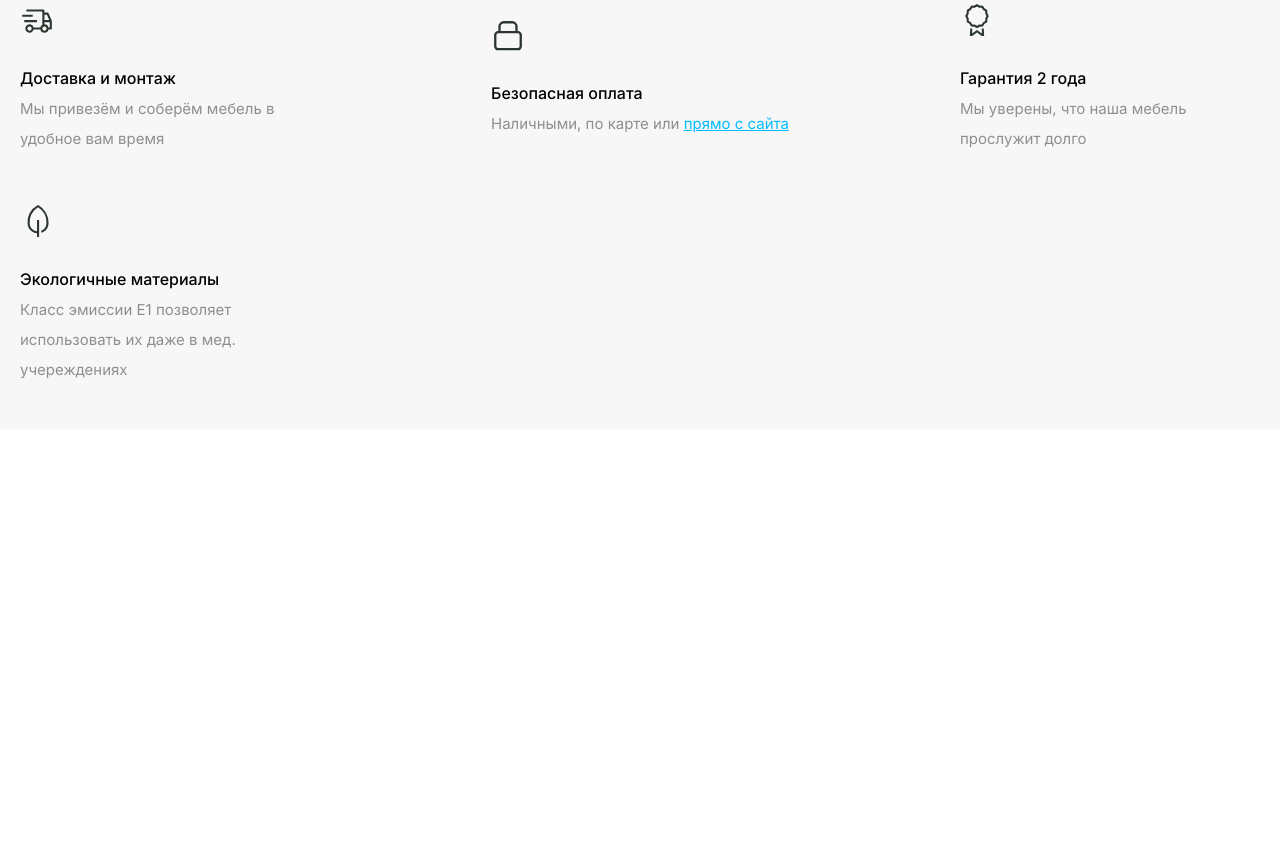
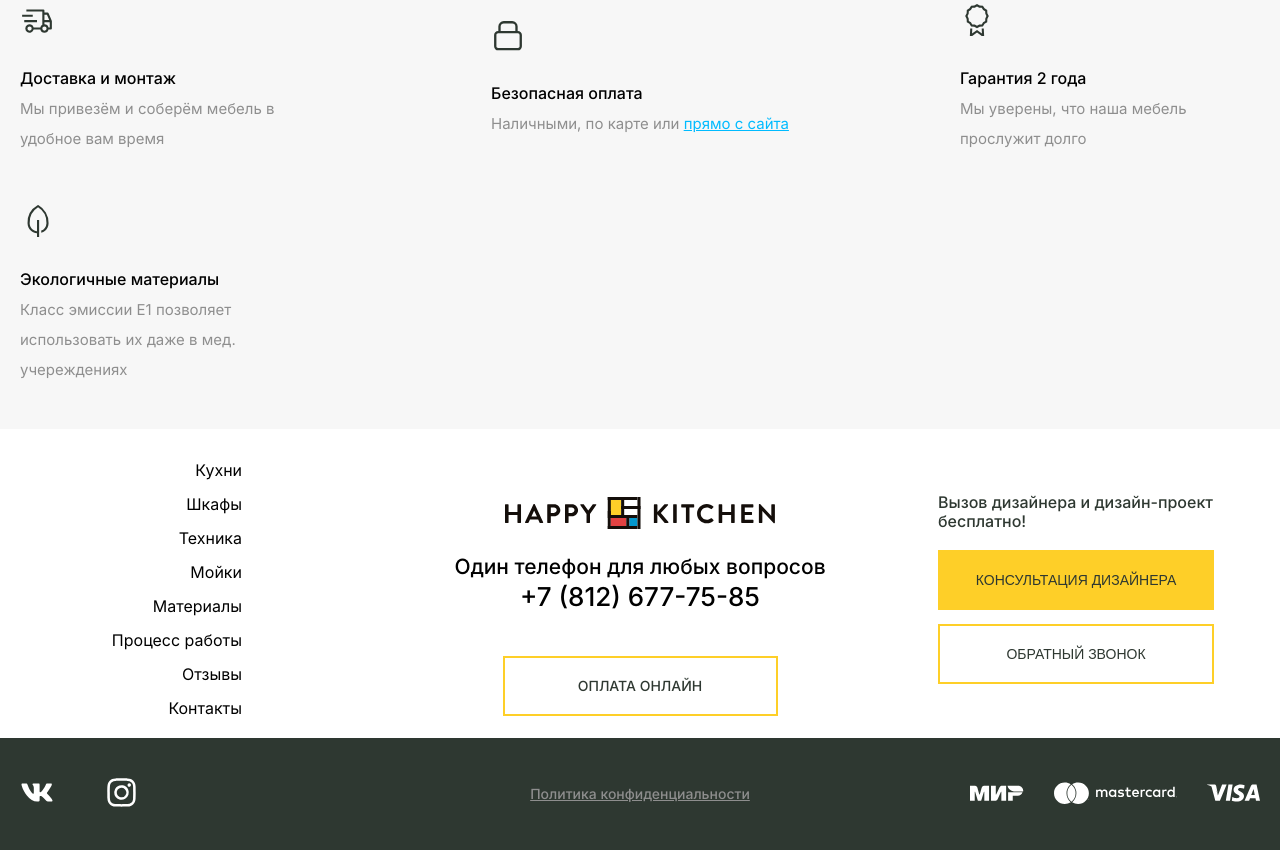
Before and after one commit to adwin-agency/happy-new, a website: page app/contacts.html in a window 1280 px wide. Shown: the part 1000-1850 px from the top of the page. Before the commit the page ends 1429 px from the top, so only its background shows below. Drawn offline with Linux system fonts and the light colour scheme.

Commit message:
added footer

```diff
--- a/app/contacts.html
+++ b/app/contacts.html
@@ -259,3 +259,85 @@
     </div>
 </section>
 </main>
+<section class="footer">
+    <div class="container footer__container">
+        <div class="footer__top">
+            <ul class="footer__menu">
+                <li class="footer__menu-item">
+                    <a href="#" class="footer__menu-link">Кухни</a>
+                </li>
+                <li class="footer__menu-item">
+                    <a href="#" class="footer__menu-link">Шкафы</a>
+                </li>
+                <li class="footer__menu-item">
+                    <a href="#" class="footer__menu-link">Техника</a>
+                </li>
+                <li class="footer__menu-item">
+                    <a href="#" class="footer__menu-link">Мойки</a>
+                </li>
+                <li class="footer__menu-item">
+                    <a href="#" class="footer__menu-link">Материалы</a>
+                </li>
+                <li class="footer__menu-item">
+                    <a href="#" class="footer__menu-link">Процесс работы</a>
+                </li>
+                <li class="footer__menu-item">
+                    <a href="#" class="footer__menu-link">Отзывы</a>
+                </li>
+                <li class="footer__menu-item">
+                    <a href="#" class="footer__menu-link">Контакты</a>
+                </li>
+            </ul>
+            <div class="footer__info">
+                <a href="/" class="footer__logo-link">
+                    <img src="/img/icons/HK-logo.svg" alt="logo" class="footer__logo">
+                </a>
+                <p class="footer__phone-text">Один телефон для любых вопросов</p>
+                <a href="+78126777585" class="footer__phone-link">+7 (812) 677-75-85</a>
+                <a href="#" class="footer__pay-btn btn btn_white">Оплата онлайн</a>
+            </div>
+            <div class="footer__buttons">
+                <p class="footer__buttons-text">Вызов дизайнера и дизайн-проект бесплатно!</p>
+                <button class="footer__btn-designer btn btn_yellow" type="button">Консультация дизайнера</button>
+                <button class="footer__btn-callback btn btn_white" type="button">Обратный звонок</button>
+            </div>
+        </div>
+    </div>
+    <div class="footer__bottom">
+        <div class="container footer__bottom-container">
+            <ul class="footer__social">
+                <li class="footer__social-item">
+                    <a href="#" class="footer__social-link">
+                        <svg class="footer__social-icon">
+                            <use xlink:href="/img/sprite/sprite.svg#vk-fill"></use>
+                        </svg>
+                    </a>
+                </li>
+                <li class="footer__social-item">
+                    <a href="#" class="footer__social-link">
+                        <svg class="footer__social-icon">
+                            <use xlink:href="/img/sprite/sprite.svg#instagram-fill"></use>
+                        </svg>
+                    </a>
+                </li>
+
+            </ul>
+            <a href="#" class="footer__policy">Политика конфиденциальности</a>
+            <div class="footer__cards">
+                <svg class="footer__social-icon">
+                    <use xlink:href="/img/sprite/sprite.svg#mir-logo"></use>
+                </svg>
+                <svg class="footer__social-icon">
+                    <use xlink:href="/img/sprite/sprite.svg#mc-logo"></use>
+                </svg>
+                <svg class="footer__social-icon">
+                    <use xlink:href="/img/sprite/sprite.svg#visa-logo"></use>
+                </svg>
+            </div>
+        </div>
+    </div>
+
+</section>
+</body>
+
+</html>
```
Also changed, not shown: app/pages/contacts.html (+1 -1 lines).
